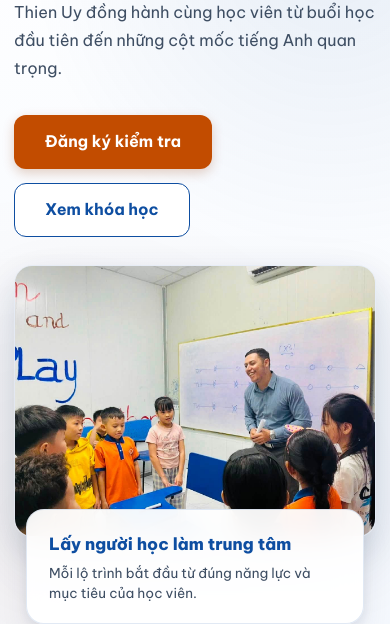
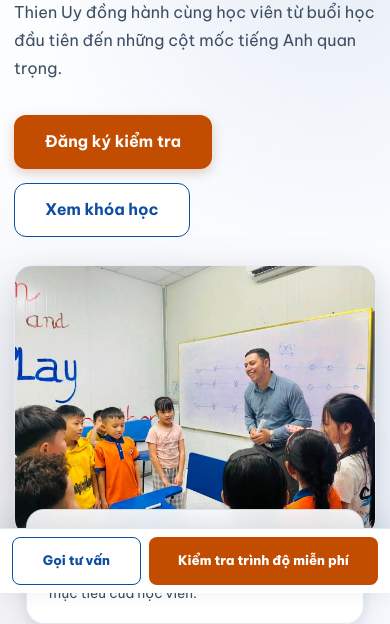
Before and after one commit to TuanTran-05/nancy-web, a plain HTML site: page about.html in a window 390 px wide. Shown: the part 251-875 px from the top of the page. Drawn offline with Linux system fonts and the light colour scheme.

Commit message:
feat: unify Thien Uy conversion shell

```diff
--- a/about.html
+++ b/about.html
@@ -72,11 +72,11 @@
           </span>
         </a>
         <nav class="main-nav" id="main-nav" aria-label="Điều hướng chính">
-          <a href="index.html">Trang chủ</a>
           <a href="about.html" aria-current="page">Giới thiệu</a>
           <a href="courses.html">Khóa học</a>
+          <a href="learning-path.html">Lộ trình</a>
           <a href="achievements.html">Thành tích</a>
-          <a href="learning-path.html">Lộ trình</a>
+          <a href="contact.html">Liên hệ</a>
         </nav>
         <div class="header-cta">
           <a class="header-phone" href="tel:0866169569">
@@ -85,7 +85,7 @@
             </svg>
             <span>0866 169 569</span>
           </a>
-          <a class="btn btn-accent" href="contact.html#register">Đăng ký học thử</a>
+          <a class="btn btn-accent" href="contact.html#register">Kiểm tra trình độ miễn phí</a>
         </div>
         <button class="nav-toggle" type="button" aria-label="Mở menu" aria-expanded="false" aria-controls="main-nav">
           <span></span><span></span><span></span>
@@ -234,6 +234,11 @@
       </section>
     </main>
 
+    <nav class="mobile-action-bar" aria-label="Hành động nhanh">
+      <a class="mobile-action-bar__phone" href="tel:0866169569">Gọi tư vấn</a>
+      <a class="mobile-action-bar__register" href="contact.html#register">Kiểm tra trình độ miễn phí</a>
+    </nav>
+
     <footer class="site-footer">
       <div class="wrap footer-grid">
         <div class="foot-brand">
--- a/styles.css
+++ b/styles.css
@@ -199,9 +199,10 @@
   --fs-sm: 0.875rem;
 
   /* Rhythm */
-  --wrap: 1320px;
-  --gutter: clamp(20px, 5vw, 56px);
-  --section-y: clamp(52px, 5.6vw, 92px);
+  --wrap: 1280px;
+  --gutter: clamp(16px, 3.6vw, 48px);
+  --section-y: clamp(40px, 4.4vw, 68px);
+  --section-y-mobile: clamp(34px, 10vw, 52px);
   --ease: cubic-bezier(0.16, 1, 0.3, 1);
 }
 
@@ -1814,7 +1815,52 @@ a.contact-card:hover {
   }
 }
 
+.mobile-action-bar {
+  display: none;
+}
+
 @media (max-width: 680px) {
+  body {
+    padding-bottom: 68px;
+  }
+
+  .mobile-action-bar {
+    position: fixed;
+    right: 0;
+    bottom: 0;
+    left: 0;
+    z-index: 120;
+    display: grid;
+    grid-template-columns: minmax(112px, 0.72fr) minmax(0, 1.28fr);
+    gap: 8px;
+    padding: 8px max(12px, env(safe-area-inset-right)) calc(8px + env(safe-area-inset-bottom)) max(12px, env(safe-area-inset-left));
+    border-top: 1px solid var(--line);
+    background: var(--surface);
+    box-shadow: 0 -8px 28px rgba(11, 40, 79, 0.12);
+  }
+
+  .mobile-action-bar a {
+    display: inline-flex;
+    min-height: 48px;
+    align-items: center;
+    justify-content: center;
+    border-radius: var(--r-sm);
+    font-size: 0.82rem;
+    font-weight: 800;
+    line-height: 1.2;
+    text-align: center;
+  }
+
+  .mobile-action-bar__phone {
+    border: 1px solid var(--brand);
+    color: var(--brand-ink);
+  }
+
+  .mobile-action-bar__register {
+    background: var(--accent);
+    color: #fff;
+  }
+
   .reg-form {
     grid-template-columns: 1fr;
   }
```
Also changed, not shown: achievements.html (+8 -3 lines), activities.html (+5 -1 lines), contact.html (+5 -1 lines), course.html (+7 -2 lines), courses.html (+8 -3 lines), faq.html (+5 -1 lines), index.html (+7 -2 lines), knowledge.html (+5 -1 lines), learning-path.html (+5 -1 lines), teachers.html (+5 -1 lines), tests/page-contract.test.mjs (+34 -0 lines).
